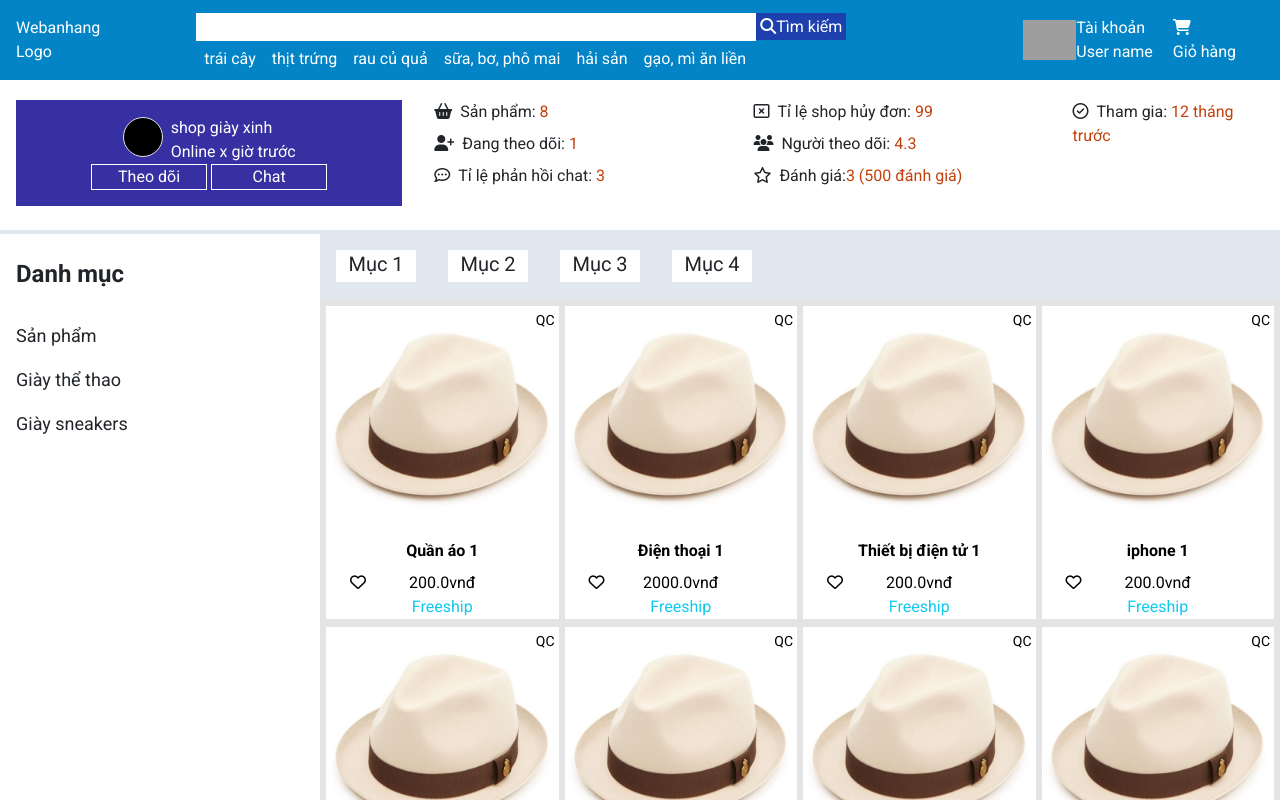
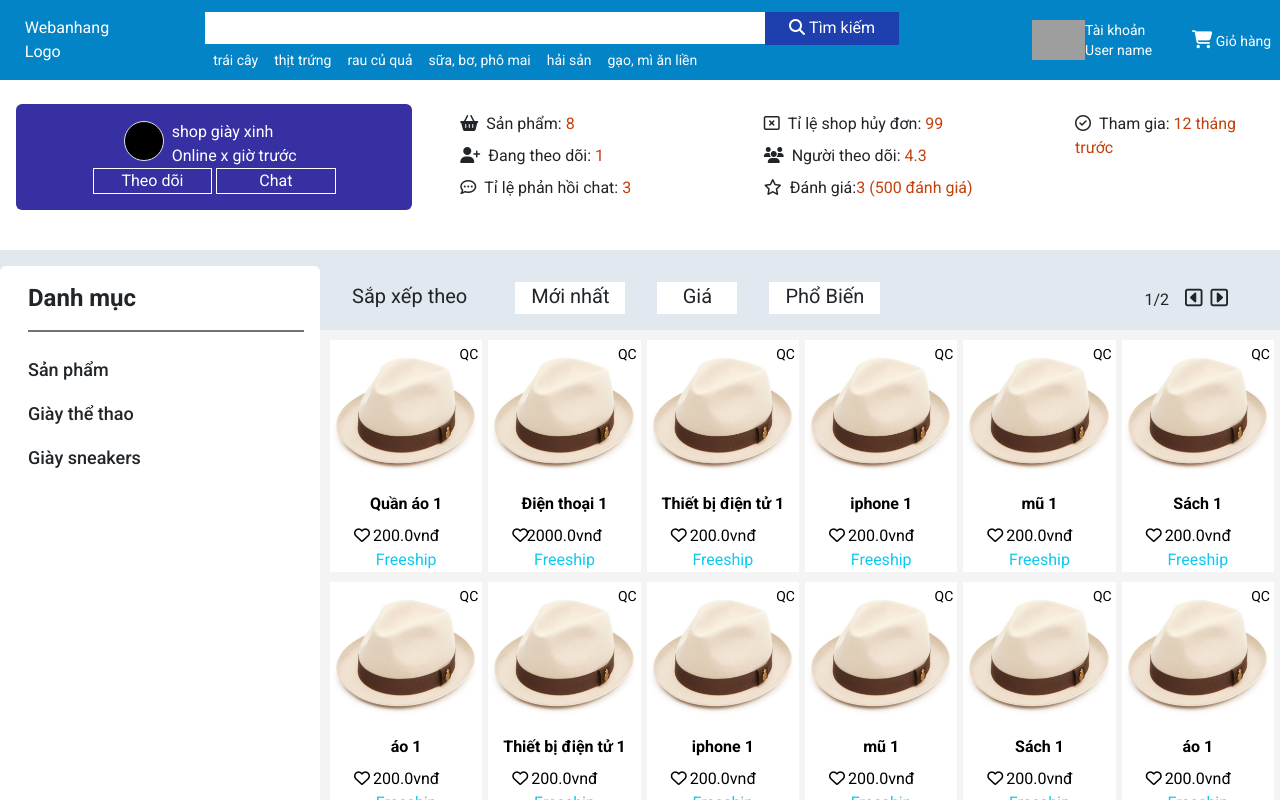
Before and after one commit to dtpvy/NPCNPM_20CLC01_Group2, a React (Vite) app in the folder src/fe/: page /seller-profile in a window 1280 px wide. Shown: the top 800 px of the page. Built offline with nearby package versions, Linux system fonts and the light colour scheme; grey boxes are pictures that could not be loaded.

Commit message:
update UI home-page,sellerinfor

```diff
--- a/src/fe/src/components/Header/Header.jsx
+++ b/src/fe/src/components/Header/Header.jsx
@@ -11,24 +11,24 @@ export default function Header() {
   ];
   let categoryElements = category.map((thing) => {
     return (
-      <a href="#" className="px-2 pt-1">
+      <a href="#" className="px-2 pt-1 text-sm">
         {thing}
       </a>
     );
   });
   return (
     <header className="bg-white ">
-      <nav className="bg-sky-600 flex items-center">
+      <nav className="bg-sky-600 flex items-center justify-center	h-22">
         <div className="inline-block text-white p-3 m-0">
           <span>Webanhang</span>
           <p>Logo</p>
         </div>
         <div className="inline-block w-5/12 md:w-7/12 ml-20 mr-20">
-          <input type="text" className="h-7 mt-1 w-3/5 md:w-9/12" />
+          <input type="text" className="h-8 mt-1 w-3/5 md:w-9/12" />
           <div className="inline-block border-1 h-8">
-            <a href="#" className="text-white bg-blue-800 p-1">
+            <a href="#" className="text-white bg-blue-800 px-4 pt-1.5 pb-2">
               <i className="fa fa-search	inline"></i>
-              <span>Tìm kiếm</span>
+              <span> Tìm kiếm</span>
             </a>
           </div>
           <div className="max-md:hidden text-white" id="catagory">
@@ -37,16 +37,15 @@ export default function Header() {
         </div>
         <img src={avatar} alt="" className="h-10 block " />
 
-        <a href="#">
-          <a id="account" className="block text-white max-md:hidden">
-            <span>Tài khoản</span>
-            <p className="">User name</p>
-          </a>
+        <a id="account" className="block text-white mr-5 text-sm max-md:hidden">
+          <span>Tài khoản</span>
+          <p className="">User name</p>
         </a>
 
         <a href="#" id="account" className="block ml-5 text-white">
-          <i class="fa fa-shopping-cart "></i>
-          <p className="max-md:hidden">Giỏ hàng</p>
+          <p className="max-md:hidden text-sm">
+            <i class="fa fa-shopping-cart text-lg"></i> Giỏ hàng
+          </p>
         </a>
       </nav>
     </header>
--- a/src/fe/src/components/Home/Suggestion/ProductBox.jsx
+++ b/src/fe/src/components/Home/Suggestion/ProductBox.jsx
@@ -5,7 +5,7 @@ export default function ProductBox(props) {
   return (
     <a
       href="#"
-      className={`suggestion--product text-center text-black  no-underline pt-2 ${props.widthSmall} lg:${props.widthLarge} `}
+      className={`suggestion--product text-center text-black  no-underline pt-2.5  ${props.widthSmall} lg:${props.widthLarge} `}
     >
       <div className="relative bg-white ml-1.5 inline-block">
         <img className="inline-block" src={img} alt="" />
--- a/src/fe/src/components/Home/Suggestion/Suggestion.jsx
+++ b/src/fe/src/components/Home/Suggestion/Suggestion.jsx
@@ -18,7 +18,7 @@ export default function Suggestion(props) {
   let Suggestions = suggestions.map((thing) => {
     return (
       <ProductBox
-        widthSmall="w-3/12"
+        widthSmall="w-2/12"
         widthLarge="w-2/12"
         product={thing.name}
         price={thing.price}
@@ -26,7 +26,7 @@ export default function Suggestion(props) {
     );
   });
   return (
-    <div className="category-container mx-3 mx-1 my-5 bg-white ">
+    <div className="category-container mx-2 mx-1 my-5 bg-white ">
       <h3 className="text-3xl font-semibold ml-5 mb-3">Gợi ý hôm nay</h3>
       <div className="flex flex-wrap bg-zinc-200 pb-1.5 pr-1.5">
         {Suggestions}
--- a/src/fe/src/components/Seller Profile/Category.jsx
+++ b/src/fe/src/components/Seller Profile/Category.jsx
@@ -3,12 +3,14 @@ import React from "react";
 export default function Category() {
   let categories = ["Giày thể thao", "Giày sneakers"];
   let Categories = categories.map((thing) => {
-    return <p className="pb-3">{thing}</p>;
+    return <p className="pb-3 font-medium">{thing}</p>;
   });
   return (
-    <div className="w-1/4 p-3 inline-block bg-white text-lg">
-      <p className="text-2xl font-bold py-2">Danh mục</p>
-      <p className="mt-2 py-3">Sản phẩm</p>
+    <div className="w-3/12 inline-block bg-white text-lg rounded pl-7 pt-3">
+      <p className="text-2xl font-bold pb-1 border-b-2 border-stone-500	pb-3 mr-4">
+        Danh mục
+      </p>
+      <p className="mt-2 py-3 font-medium">Sản phẩm</p>
       {Categories}
     </div>
   );
--- a/src/fe/src/components/Seller Profile/Products/Products.jsx
+++ b/src/fe/src/components/Seller Profile/Products/Products.jsx
@@ -18,30 +18,45 @@ export default function Products() {
   let Products = products.map((thing) => {
     return (
       <ProductBox
-        widthSmall="w-3/12"
-        widthLarge="w-4/12"
+        widthSmall="w-2/12"
+        widthLarge="w-2/12"
         product={thing.name}
         price={thing.price}
       />
     );
   });
   return (
-    <div className="category-container w-3/4  inline-block ">
-      <div>
-        <p className="inline-block text-xl m-3 bg-white h-8 w-20 text-center">
-          Mục 1
-        </p>
-        <p className="inline-block text-xl m-3 bg-white h-8 w-20 text-center">
-          Mục 2
-        </p>
-        <p className="inline-block text-xl m-3 bg-white h-8 w-20 text-center">
-          Mục 3
-        </p>
-        <p className="inline-block text-xl m-3 bg-white h-8 w-20 text-center">
-          Mục 4
-        </p>
+    <div className="category-container w-3/4 inline-block ">
+      <div className="flex items-center	justify-between">
+        <div>
+          <p className="inline-block text-xl mx-3 px-3 h-8 w-23 text-center">
+            Sắp xếp theo
+          </p>
+          <p className="inline-block text-xl m-3 bg-white h-8 w-22 px-3 text-center">
+            Mới nhất
+          </p>
+          <p className="inline-block text-xl m-3 bg-white h-8 w-20 text-center">
+            Giá
+          </p>
+          <p className="inline-block text-xl m-3 bg-white h-8 w-22 px-3 text-center">
+            Phổ Biến
+          </p>
+        </div>
+        <div className="px-5">
+          <span>1</span>
+          <span>/2</span>
+          <a className="">
+            <i className="fa fa-toggle-left	text-xl mx-1 pl-3"></i>
+          </a>
+          <a className="">
+            <i className="fa fa-toggle-right text-xl mx-1"></i>
+          </a>
+        </div>
       </div>
-      <div className="flex flex-wrap bg-zinc-200 pb-1.5 pr-1.5">{Products}</div>
+
+      <div className="flex flex-wrap bg-zinc-100 pb-1.5 pr-1.5 pl-1">
+        {Products}
+      </div>
     </div>
   );
 }
--- a/src/fe/src/components/Seller Profile/Seller Infor/SellerInfor.jsx
+++ b/src/fe/src/components/Seller Profile/Seller Infor/SellerInfor.jsx
@@ -13,9 +13,9 @@ export default function SellerInfor() {
     join: "12 tháng trước",
   };
   return (
-    <div className="flex my-1 pb-2 bg-white">
-      <div className="w-4/12 bg-indigo-800 p-3 m-3 text-white flex flex-col justify-around items-center">
-        <div className="">
+    <div className="flex mb-3 pt-2 pb-4 bg-white ">
+      <div className="w-4/12 bg-indigo-800 p-3 m-3 text-white flex flex-col justify-around items-center rounded">
+        <div className="mr-5 ml-3">
           <div className="inline-block border rounded-full h-10 w-10 mr-2 bg-black"></div>
           <div className="inline-block">
             <p className="">{data.name}</p>
@@ -30,7 +30,8 @@ export default function SellerInfor() {
           <div className="border border-white inline-block w-1/2">Chat</div>
         </div>
       </div>
-      <div className="w-3/12 m-3">
+
+      <div className="w-3/12 ml-8 mt-4">
         <p className="pb-2">
           <i className="mr-2 fa fa-shopping-basket"></i>
           Sản phẩm: <span className="text-orange-700		">{data.products}</span>
@@ -46,7 +47,7 @@ export default function SellerInfor() {
           <span className="text-orange-700"> {data.replyPercent}</span>
         </p>
       </div>
-      <div className="w-3/12 m-3">
+      <div className="w-3/12 mx-2 mt-4">
         <p className="pb-2">
           <i className="mr-2 fa fa-window-close-o"></i>
           Tỉ lệ shop hủy đơn:{" "}
@@ -65,7 +66,7 @@ export default function SellerInfor() {
           </span>
         </p>
       </div>
-      <div className="w-2/12 m-3">
+      <div className="w-2/12 mx-2 mt-4">
         <p className="pb-2">
           <i className="mr-2 fa fa-check-circle-o"></i>
           Tham gia: <span className="text-orange-700">{data.join} </span>
```
